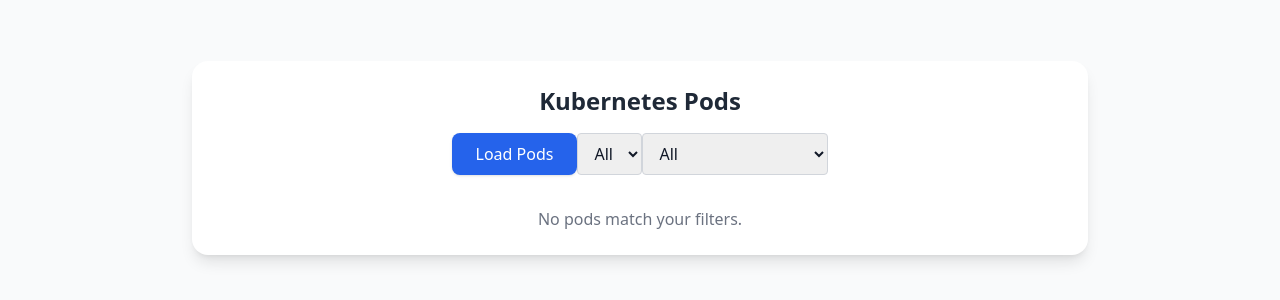
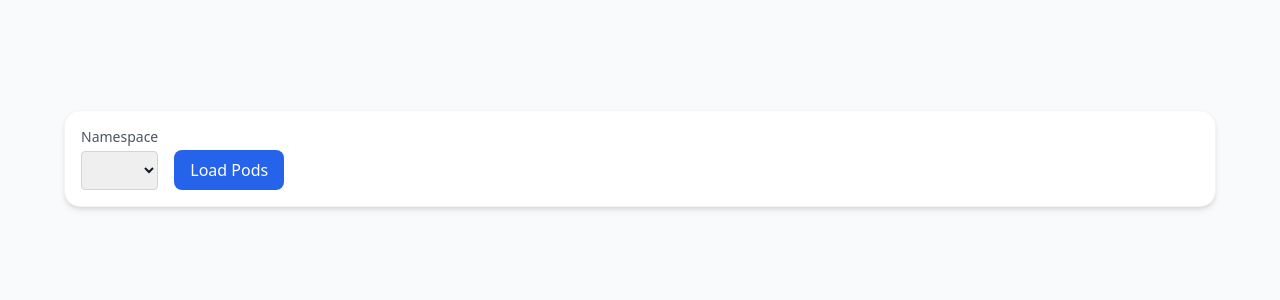
Before and after one commit to jrobertson627/pod-viewer, a React (Vite) app in the folder pod-viewer-app/: page / in a window 1280 px wide. Shown: the part 242-542 px from the top of the page. Built offline with nearby package versions, Linux system fonts and the light colour scheme.

Commit message:
Pulls out basic repeatable components

```diff
--- a/pod-viewer-app/package.json
+++ b/pod-viewer-app/package.json
@@ -13,8 +13,11 @@
   "dependencies": {
     "@tauri-apps/api": "^2",
     "@tauri-apps/plugin-opener": "^2",
+    "clsx": "^2.1.1",
+    "lucide-react": "^0.552.0",
     "react": "^19.1.0",
-    "react-dom": "^19.1.0"
+    "react-dom": "^19.1.0",
+    "tailwind-merge": "^3.3.1"
   },
   "devDependencies": {
     "@tauri-apps/cli": "^2",
--- a/pod-viewer-app/src/App.tsx
+++ b/pod-viewer-app/src/App.tsx
@@ -1,38 +1,30 @@
-import { useState, useMemo, useEffect } from "react";
+import { Table } from "./components/Table"
+import { Card } from "./components/Card";
+import { Dropdown } from "./components/Dropdown";
+import { Button } from "./components/Button";
+import { statusClass } from "./constants";
+import { useEffect, useState } from "react";
 import { invoke } from "@tauri-apps/api/core";
-import { POD_STATUSES, statusClass, PodStatus } from "./constants";
-import "./App.css";
 
 interface Pod {
-  [key: string]: string; // dynamic keys based on headers
+  [key: string]: string;
 }
 
-function App() {
+export default function App() {
   const [pods, setPods] = useState<Pod[]>([]);
   const [headers, setHeaders] = useState<string[]>([]);
-  const [loading, setLoading] = useState(false);
-
-  const [statusFilter, setStatusFilter] = useState<PodStatus>("All");
-
   const [namespaces, setNamespaces] = useState<string[]>([]);
   const [selectedNamespace, setSelectedNamespace] = useState("All");
-
-  const [sortColumn, setSortColumn] = useState<string | null>(null);
-  const [sortDirection, setSortDirection] = useState<"asc" | "desc">("asc");
+  const [loading, setLoading] = useState(false);
 
   useEffect(() => {
     async function fetchNamespaces() {
-      try {
       const result = await invoke<string>("get_namespaces");
       const list = result
         .split("\n")
         .filter((n) => n.trim().length > 0)
         .map((n) => n.replace("namespace/", ""));
       setNamespaces(["All", ...list]);
-      } catch (err) {
-        console.error("Failed to load namespaces", err);
-        setNamespaces(["All"]);
-      }
     }
     fetchNamespaces();
   }, []);
@@ -40,187 +32,64 @@ function App() {
   async function loadPods() {
     setLoading(true);
     try {
-      const result = await invoke<string>("get_pods", { namespace: selectedNamespace });
+      const result = await invoke<string>("get_pods", {
+        namespace: selectedNamespace,
+      });
       const lines = result.trim().split("\n");
-
-      if (lines.length === 0) {
-        setPods([]);
-        setHeaders([]);
-        return;
-      }
-
-      // First line contains headers
       const parsedHeaders = lines[0].split(/\s+/);
-      setHeaders(parsedHeaders);
-
-      // Parse remaining lines
       const podList: Pod[] = lines.slice(1).map((line) => {
         const columns = line.split(/\s+/);
         const pod: Pod = {};
-        parsedHeaders.forEach((header, i) => {
-          pod[header] = columns[i] || "";
-        });
-        if (!pod["NAMESPACE"]) {
-          pod["NAMESPACE"] = selectedNamespace !== "All" ? selectedNamespace : "";
-        }
+        parsedHeaders.forEach((h, i) => (pod[h] = columns[i] || ""));
         return pod;
       });
+      setHeaders(parsedHeaders);
       setPods(podList);
-    } catch (error) {
-      console.error(error);
-      setPods([{ NAME: "Error fetching pods", STATUS: "Error" }]);
-      setHeaders(["NAME", "STATUS"]);
     } finally {
       setLoading(false);
     }
   }
 
-  const filteredPods = useMemo(() => {
-    return pods.filter((pod) => {
-      const matchesStatus =
-        statusFilter === "All" || pod["STATUS"] === statusFilter;
+  return (
+    <main className="min-h-screen flex items-center justify-center p-8 bg-gray-50">
+      <div className="w-full max-w-6xl space-y-6">
+        <Card>
+          <div className="flex gap-4 items-end flex-wrap">
+            <Dropdown
+              label="Namespace"
+              value={selectedNamespace}
+              options={namespaces}
+              onChange={setSelectedNamespace}
+            />
+            <Button onClick={loadPods} disabled={loading}>
+              {loading ? "Loading..." : "Load Pods"}
+            </Button>
+          </div>
+        </Card>
 
-      return matchesStatus;
-    });
-  }, [pods, statusFilter]);
-
-  const sortedPods = useMemo(() => {
-    if (!sortColumn) return filteredPods;
-
-    return [...filteredPods].sort((a, b) => {
-      const valA = a[sortColumn] || "";
-      const valB = b[sortColumn] || "";
-
-      if (!isNaN(Number(valA)) && !isNaN(Number(valB))) {
-        return sortDirection === "asc"
-          ? Number(valA) - Number(valB)
-          : Number(valB) - Number(valA);
-      }
-      return sortDirection === "asc"
-        ? valA.localeCompare(valB)
-        : valB.localeCompare(valA);
-    });
-  }, [filteredPods, sortColumn, sortDirection]);
-
-  const handleSort = (column: string) => {
-    if (sortColumn === column) {
-      // Toggle direction if clicking same column
-      setSortDirection((prev) => (prev === "asc" ? "desc" : "asc"));
-    } else {
-      setSortColumn(column);
-      setSortDirection("asc");
-    }
-  };
-
+        {pods.length > 0 && (
+          <Card>
+            <Table
+              data={pods}
+              columns={headers}
+              renderCell={(col, value) => {
+                if (col.toLowerCase() === "status") {
                   return (
-    <main className="min-h-screen flex items-center justify-center p-6 bg-gray-50">
-      <div className="w-full max-w-4xl bg-white rounded-2xl shadow-lg p-6">
-        <h1 className="text-2xl font-bold mb-4 text-center text-gray-800">
-          Kubernetes Pods
-        </h1>
-
-        <div className="flex justify-center mb-4">
-          <button
-            className="bg-blue-600 text-white font-medium px-6 py-2 rounded-lg shadow hover:bg-blue-700 focus:outline-none focus:ring-2 focus:ring-blue-400 focus:ring-offset-2 transition"
-            onClick={loadPods}
-            disabled={loading}
-          >
-            {loading ? "Loading..." : "Load Pods"}
-          </button>
-
-          <select
-            value={selectedNamespace}
-            onChange={(e) => setSelectedNamespace(e.target.value)}
-            className="border border-gray-300 rounded px-3 py-2"
-          >
-            {namespaces.map((ns) => (
-              <option key={ns} value={ns}>
-                {ns}
-              </option>
-            ))}
-          </select>
-
-          <select
-      value={statusFilter}
-      onChange={(e) => setStatusFilter(e.target.value as PodStatus)}
-      className="border border-gray-300 rounded px-3 py-2"
-    >
-      {POD_STATUSES.map((status) => (
-        <option key={status} value={status}>
-          {status}
-        </option>
-      ))}
-    </select>
-
-        </div>
-
-        <div className="overflow-x-auto">
-          <table className="min-w-full bg-gray-50 rounded-lg">
-            <thead className="bg-gray-100">
-              <tr>
-                {headers.map((header) => (
-                  <th
-                    key={header}
-                    onClick={() => handleSort(header)}
-                    className="px-4 py-2 text-left text-sm font-semibold text-gray-700 cursor-pointer select-none hover:bg-gray-200"
-                  >
-                    {header}
-                    {sortColumn === header && (
-                      <span className="ml-1 text-gray-500">
-                        {sortDirection === "asc" ? "▲" : "▼"}
-                      </span>
-                    )}
-                  </th>
-                ))}
-              </tr>
-            </thead>
-            <tbody>
-              {sortedPods.map((pod, idx) => (
-                <tr
-                  key={idx}
-                  className="border-b last:border-b-0 hover:bg-gray-50 transition"
-                >
-                  {headers.map((header) => {
-                    const value = pod[header];
-                    if (header.toLowerCase() === "status") {
-                      return (
-                        <td
-                          key={header}
-                          className="px-4 py-2"
-                        >
                     <span
                       className={`px-2 py-1 rounded-full text-sm font-semibold ${statusClass(
-                              value
+                        value ?? ""
                       )}`}
                     >
                       {value}
                     </span>
-                        </td>
                   );
                 }
-                    return (
-                      <td
-                        key={header}
-                        className="px-4 py-2 font-mono text-sm text-gray-800"
-                      >
-                        {value}
-                      </td>
-                    );
-                  })}
-                </tr>
-              ))}
-            </tbody>
-          </table>
-
-          {filteredPods.length === 0 && !loading && (
-            <p className="text-gray-500 text-center mt-4">
-              No pods match your filters.
-            </p>
+                return value;
+              }}
+            />
+          </Card>
         )}
-        </div>
       </div>
     </main>
   );
 }
-
-export default App;
--- /dev/null
+++ b/pod-viewer-app/src/components/Button.tsx
@@ -0,0 +1,29 @@
+import React from "react";
+import { cn } from "./../utils/cn";
+
+interface ButtonProps extends React.ButtonHTMLAttributes<HTMLButtonElement> {
+  variant?: "primary" | "secondary" | "outline";
+}
+
+export const Button: React.FC<ButtonProps> = ({
+  variant = "primary",
+  className,
+  children,
+  ...props
+}) => {
+  const baseStyles =
+    "px-4 py-2 rounded-lg font-medium transition focus:outline-none focus:ring-2 focus:ring-offset-2";
+
+  const variants = {
+    primary: "bg-blue-600 text-white hover:bg-blue-700 focus:ring-blue-400",
+    secondary: "bg-gray-200 text-gray-800 hover:bg-gray-300 focus:ring-gray-400",
+    outline:
+      "border border-gray-300 text-gray-700 bg-white hover:bg-gray-50 focus:ring-gray-400",
+  };
+
+  return (
+    <button className={cn(baseStyles, variants[variant], className)} {...props}>
+      {children}
+    </button>
+  );
+};
--- /dev/null
+++ b/pod-viewer-app/src/components/Card.tsx
@@ -0,0 +1,18 @@
+import React from "react";
+import { cn } from "./../utils/cn";
+
+export const Card: React.FC<{ className?: string; children: React.ReactNode }> = ({
+  className,
+  children,
+}) => {
+  return (
+    <div
+      className={cn(
+        "bg-white rounded-2xl shadow-md p-4 border border-gray-100 hover:shadow-lg transition",
+        className
+      )}
+    >
+      {children}
+    </div>
+  );
+};
--- /dev/null
+++ b/pod-viewer-app/src/components/Dropdown.tsx
@@ -0,0 +1,37 @@
+import React from "react";
+import { cn } from "./../utils/cn";
+
+interface DropdownProps {
+  label?: string;
+  value: string;
+  options: string[];
+  onChange: (value: string) => void;
+  className?: string;
+}
+
+export const Dropdown: React.FC<DropdownProps> = ({
+  label,
+  value,
+  options,
+  onChange,
+  className,
+}) => {
+  return (
+    <div className={cn("flex flex-col", className)}>
+      {label && (
+        <label className="text-sm font-medium text-gray-600 mb-1">{label}</label>
+      )}
+      <select
+        value={value}
+        onChange={(e) => onChange(e.target.value)}
+        className="border border-gray-300 rounded px-3 py-2 text-sm focus:outline-none focus:ring-2 focus:ring-blue-400 focus:border-blue-400 transition"
+      >
+        {options.map((opt) => (
+          <option key={opt} value={opt}>
+            {opt}
+          </option>
+        ))}
+      </select>
+    </div>
+  );
+};
--- /dev/null
+++ b/pod-viewer-app/src/components/Table.tsx
@@ -0,0 +1,101 @@
+import React, { useState } from "react";
+import { cn } from "./../utils/cn";
+import { ArrowUpDown } from "lucide-react";
+
+interface TableProps<T> {
+  data: T[];
+  columns: string[];
+  onSort?: (column: string, direction: "asc" | "desc") => void;
+  renderCell?: (column: string, value: any, row: T) => React.ReactNode;
+}
+
+export function Table<T extends Record<string, string | number | undefined>>({
+  data,
+  columns,
+  onSort,
+  renderCell,
+}: TableProps<T>) {
+  const [sortColumn, setSortColumn] = useState<string | null>(null);
+  const [sortDirection, setSortDirection] = useState<"asc" | "desc">("asc");
+
+  const handleSort = (column: string) => {
+    let newDirection: "asc" | "desc" = "asc";
+    if (sortColumn === column && sortDirection === "asc") {
+      newDirection = "desc";
+    }
+
+    setSortColumn(column);
+    setSortDirection(newDirection);
+
+    if (onSort) onSort(column, newDirection);
+  };
+
+  const sortedData = React.useMemo(() => {
+    if (!sortColumn) return data;
+    return [...data].sort((a, b) => {
+      const aVal = (a[sortColumn] ?? "").toString();
+      const bVal = (b[sortColumn] ?? "").toString();
+      return sortDirection === "asc"
+        ? aVal.localeCompare(bVal)
+        : bVal.localeCompare(aVal);
+    });
+  }, [data, sortColumn, sortDirection]);
+
+  return (
+    <div className="overflow-x-auto">
+      <table className="min-w-full bg-gray-50 rounded-lg border border-gray-200">
+        <thead className="bg-gray-100">
+          <tr>
+            {columns.map((col) => (
+              <th
+                key={col}
+                className="px-4 py-2 text-left text-sm font-semibold text-gray-700 cursor-pointer select-none"
+                onClick={() => handleSort(col)}
+              >
+                <div className="flex items-center gap-1">
+                  {col}
+                  <ArrowUpDown
+                    size={14}
+                    className={cn(
+                      "opacity-30 transition-transform",
+                      sortColumn === col
+                        ? sortDirection === "asc"
+                          ? "rotate-180 opacity-70"
+                          : "opacity-70"
+                        : ""
+                    )}
+                  />
+                </div>
+              </th>
+            ))}
+          </tr>
+        </thead>
+        <tbody>
+          {sortedData.length === 0 ? (
+            <tr>
+              <td
+                colSpan={columns.length}
+                className="text-center py-4 text-gray-500"
+              >
+                No data available.
+              </td>
+            </tr>
+          ) : (
+            sortedData.map((row, idx) => (
+              <tr
+                key={idx}
+                className="border-t hover:bg-gray-50 transition-colors"
+              >
+                {columns.map((col) => (
+                  <td key={col} className="px-4 py-2 text-sm text-gray-800 font-mono">
+                    {renderCell ? renderCell(col, row[col], row) : row[col]}
+                  </td>
+                ))}
+              </tr>
+            ))
+          )}
+        </tbody>
+      </table>
+    </div>
+  );
+}
--- /dev/null
+++ b/pod-viewer-app/src/utils/cn.ts
@@ -0,0 +1,6 @@
+import { clsx } from "clsx";
+import { twMerge } from "tailwind-merge";
+
+export function cn(...inputs: (string | undefined | null | boolean)[]) {
+  return twMerge(clsx(inputs));
+}
```
Also changed, not shown: 1 other file (tests, documents, lock files or other folders). Lines whose indentation alone changed are shown as unchanged.
